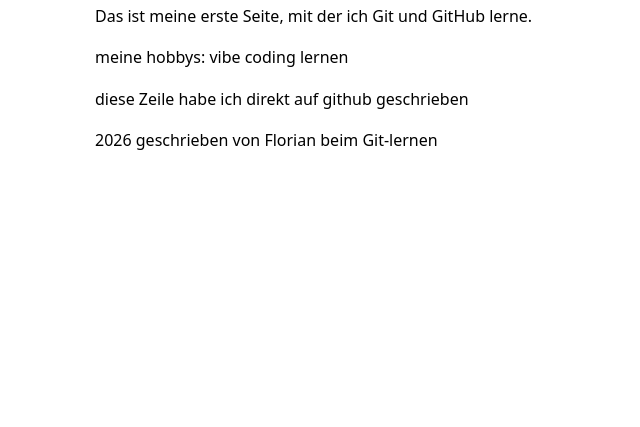
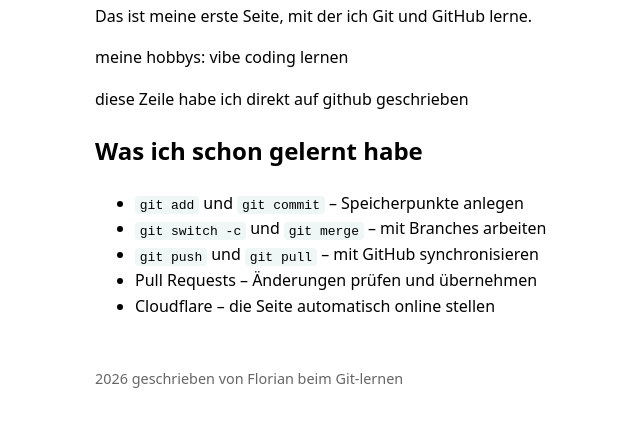
Before and after one commit to flope95/probe-github, a plain HTML site: page index.html in a window 1280 px wide. Shown: the part 117-544 px from the top of the page, without its empty margins (225-865 px from the left). Drawn offline with Linux system fonts and the light colour scheme.

Commit message:
Liste 'Was ich schon gelernt habe' hinzugefügt
Co-Authored-By: Claude Opus 5.5 <noreply@anthropic.com>

```diff
--- a/index.html
+++ b/index.html
@@ -7,6 +7,8 @@
   <style>
     body { font-family: system-ui, sans-serif; max-width: 40rem; margin: 3rem auto; padding: 0 1rem; line-height: 1.6; }
     h1{color:teal;}
+    code { background: #eef6f6; padding: 0.1rem 0.3rem; border-radius: 4px; }
+    footer { margin-top: 3rem; color: #666; font-size: 0.9rem; }
   </style>
 </head>
 <body>
@@ -14,6 +16,16 @@
   <p>Das ist meine erste Seite, mit der ich Git und GitHub lerne.</p>
   <p>meine hobbys: vibe coding lernen</p>
   <p>diese Zeile habe ich direkt auf github geschrieben</p>
+
+  <h2>Was ich schon gelernt habe</h2>
+  <ul>
+    <li><code>git add</code> und <code>git commit</code> – Speicherpunkte anlegen</li>
+    <li><code>git switch -c</code> und <code>git merge</code> – mit Branches arbeiten</li>
+    <li><code>git push</code> und <code>git pull</code> – mit GitHub synchronisieren</li>
+    <li>Pull Requests – Änderungen prüfen und übernehmen</li>
+    <li>Cloudflare – die Seite automatisch online stellen</li>
+  </ul>
+
   <footer>2026 geschrieben von Florian beim Git-lernen</footer>
 </body>
 </html>
```
